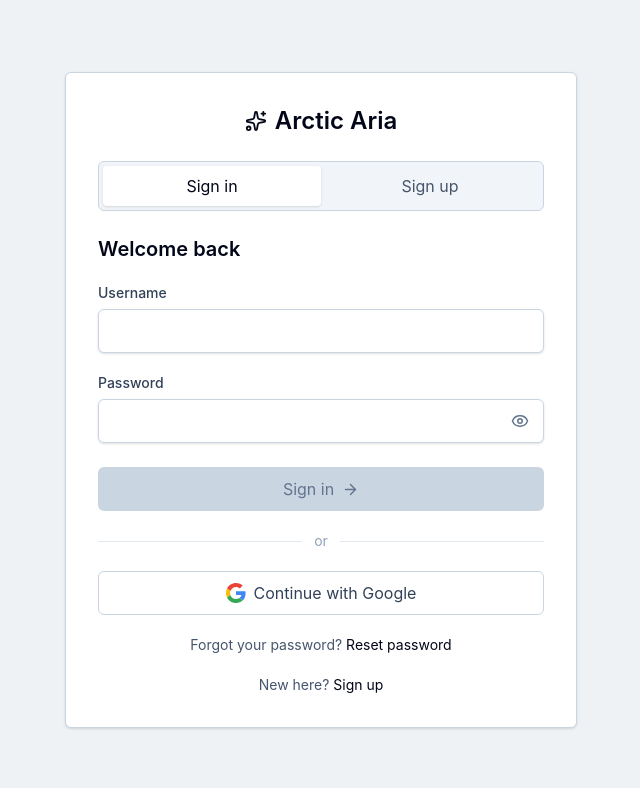
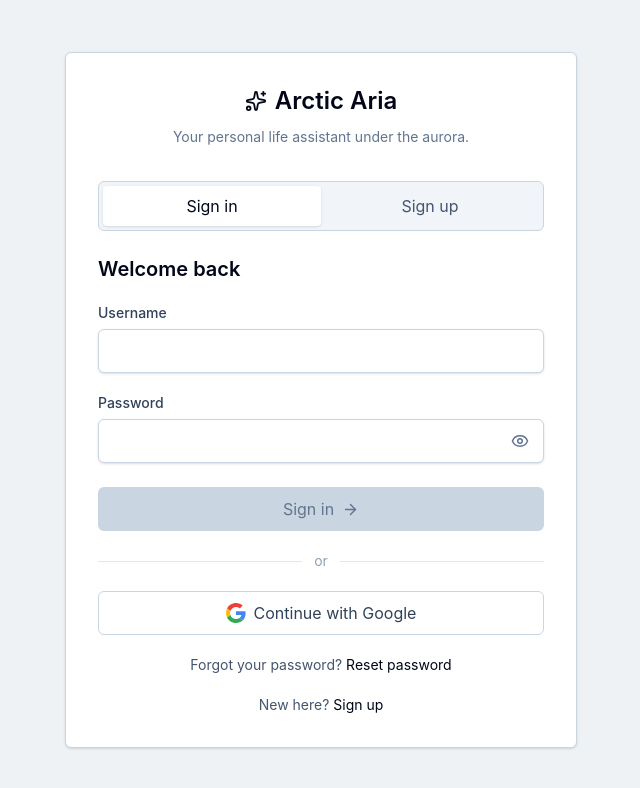
Before and after one commit to purinliang/arctic-aria, a Next.js app in the folder apps/web/: page / in a window 1280 px wide. Shown: the top 788 px of the page, without its empty margins (319-959 px from the left). Built offline with nearby package versions, Linux system fonts and the light colour scheme.

Commit message:
refactor(agent): add auth description
- document centered auth description

- style description below brand row

```diff
--- a/apps/web/src/features/auth/components/AuthForm.tsx
+++ b/apps/web/src/features/auth/components/AuthForm.tsx
@@ -95,10 +95,13 @@ export function AuthForm({
     <main className="min-h-screen bg-[#eef2f5] text-slate-950">
       <div className="mx-auto flex min-h-screen w-full max-w-[560px] items-center px-4 py-6 sm:px-6">
         <section className="w-full rounded-md border border-slate-300 bg-white p-5 shadow-sm sm:p-8">
-          <div className="mb-6 flex items-center justify-center gap-2 text-slate-950">
+          <div className="flex items-center justify-center gap-2 text-slate-950">
             <Sparkles size={22} aria-hidden="true" />
             <h1 className="text-2xl font-semibold tracking-normal">Arctic Aria</h1>
           </div>
+          <p className="mx-auto mb-8 mt-2 max-w-[320px] text-center text-sm leading-6 text-slate-500">
+            Your personal life assistant under the aurora.
+          </p>
 
           <div className="mb-6 grid grid-cols-2 rounded-md border border-slate-300 bg-slate-100 p-1">
             <button
```
Also changed, not shown: 1 other file (tests, documents, lock files or other folders).
